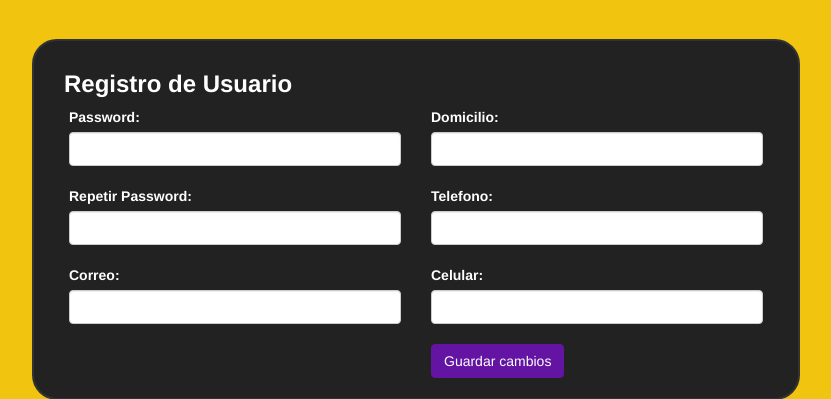
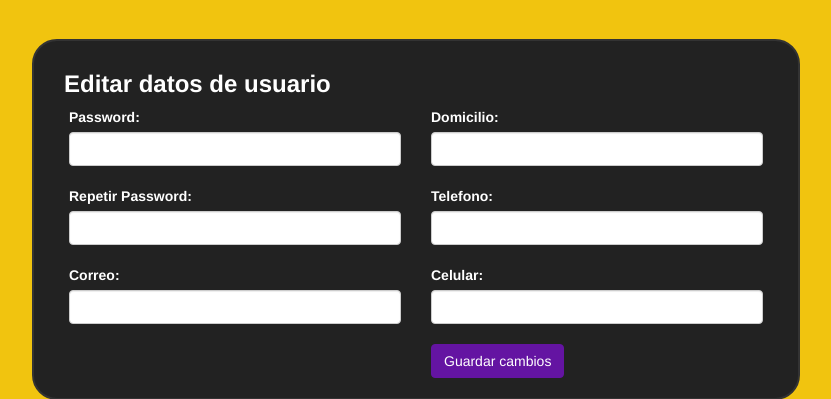
Before and after one commit to DarthCharles/vendomasbara, a PHP site: page /editardatos.php in a window 1280 px wide. Shown: the part 51-450 px from the top of the page, without its empty margins (224-1055 px from the left). Run offline with PHP 8.4, Linux system fonts and the light colour scheme; the visitor is signed in with stand-in values (Sample User, id 1); some libraries are stand-ins or nearby versions.

Commit message:
Cambio de título

```diff
--- a/editardatos.php
+++ b/editardatos.php
@@ -54,7 +54,7 @@ include ("libMenu.php");
 			<div class="container">
 			<div class = "for">
 			<div class = "mailForm">
-				<h3>Registro de Usuario</h3>
+				<h3>Editar datos de usuario</h3>
 				<form method="POST" id="form_Editar_usuario" action="editardatos_php.php">
 					<div class="col-md-6">
 
```
